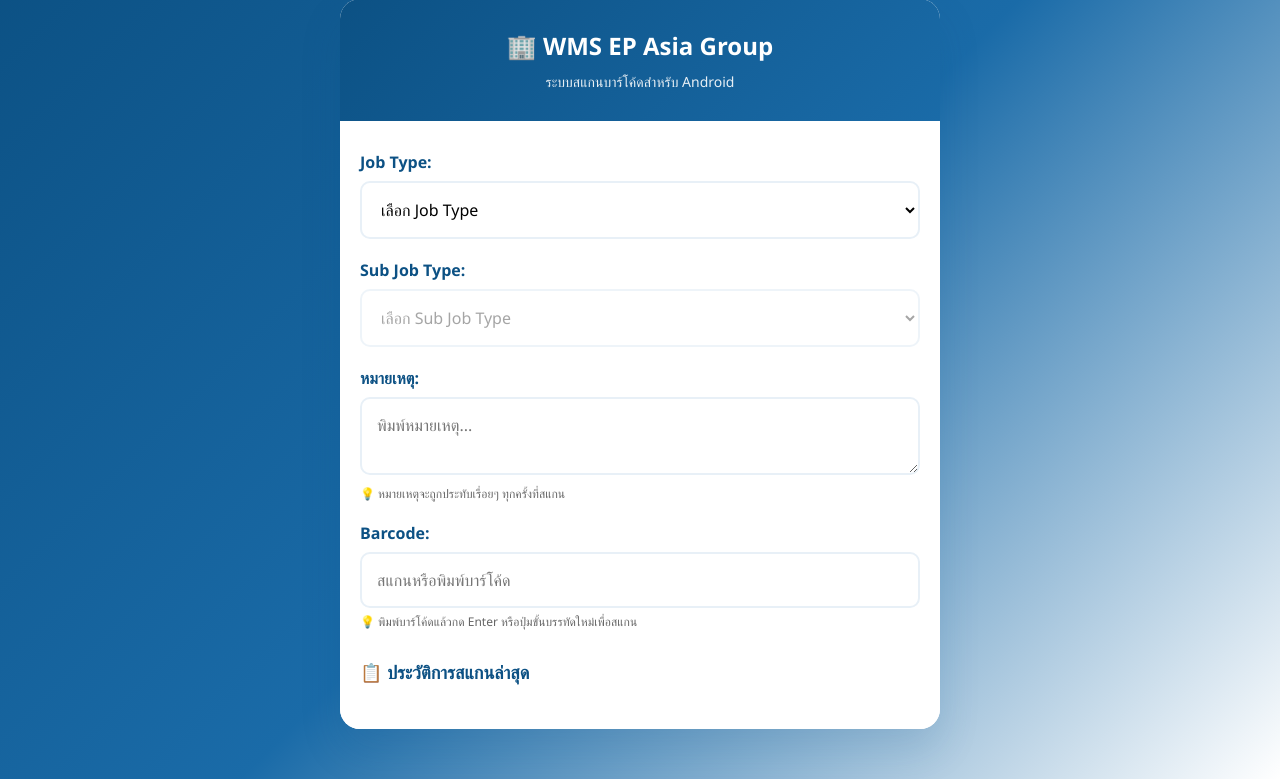
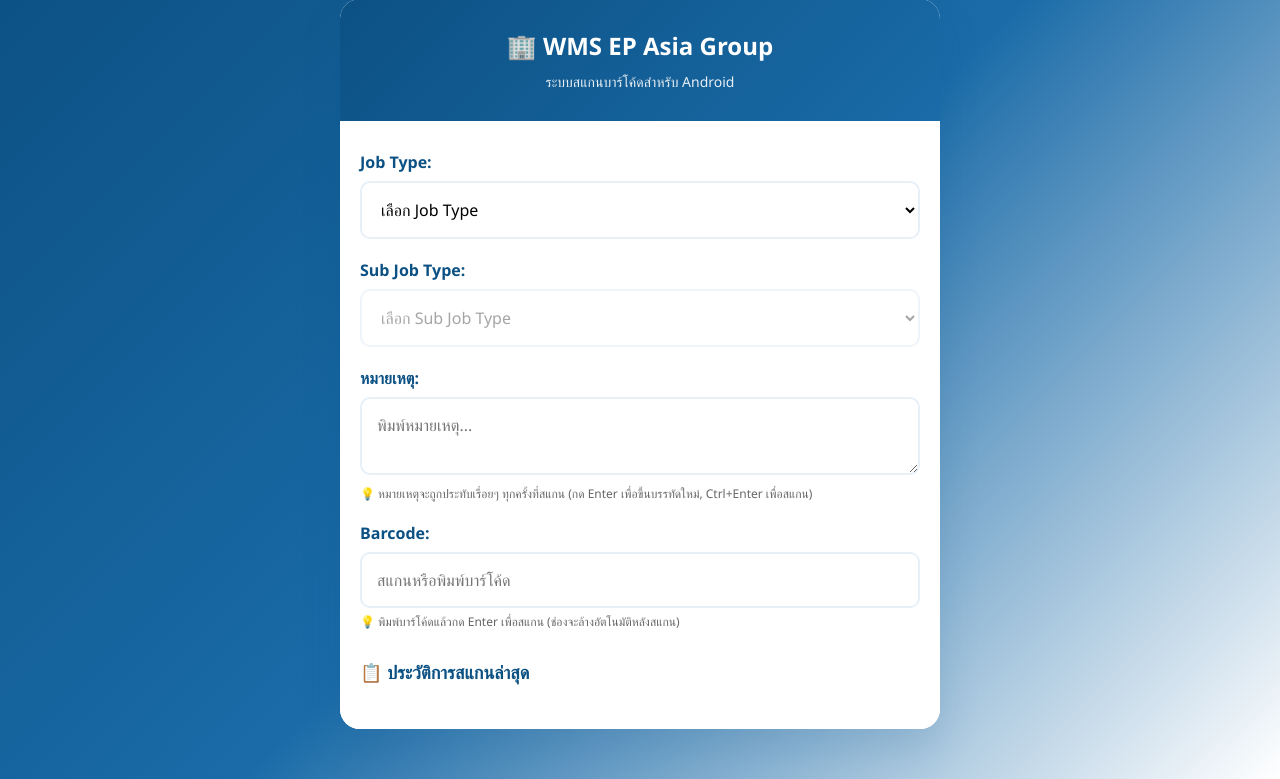
Before and after one commit to sthongma/WMS_BarcodeScanner, a Flask app: page / in a window 1280 px wide. Shown: the part 21-800 px from the top of the page. Run offline with Flask 3, Linux system fonts and the light colour scheme.

Commit message:
ปรับปรุงฟังก์ชันการจัดการหมายเหตุและบาร์โค้ดในไฟล์ index.html โดยเพิ่มการรองรับการกด Enter และ Ctrl+Enter สำหรับการสแกน รวมถึงปรับข้อความแสดงคำแนะนำให้ชัดเจนยิ่งขึ้น

```diff
--- a/templates/index.html
+++ b/templates/index.html
@@ -290,9 +290,9 @@
 
                 <div class="form-group">
                     <label for="note">หมายเหตุ:</label>
-                    <textarea id="note" placeholder="พิมพ์หมายเหตุ..." rows="2" style="resize: vertical;"></textarea>
+                    <textarea id="note" placeholder="พิมพ์หมายเหตุ..." rows="2" style="resize: vertical;" onkeydown="handleNoteKeydown(event)"></textarea>
                     <small style="color: #666; font-size: 12px; margin-top: 5px; display: block;">
-                        💡 หมายเหตุจะถูกประทับเรื่อยๆ ทุกครั้งที่สแกน
+                        💡 หมายเหตุจะถูกประทับเรื่อยๆ ทุกครั้งที่สแกน (กด Enter เพื่อขึ้นบรรทัดใหม่, Ctrl+Enter เพื่อสแกน)
                     </small>
                 </div>
 
@@ -300,7 +300,7 @@
                     <label for="barcode">Barcode:</label>
                     <input type="text" id="barcode" placeholder="สแกนหรือพิมพ์บาร์โค้ด" onkeypress="handleBarcodeEnter(event)">
                     <small style="color: #666; font-size: 12px; margin-top: 5px; display: block;">
-                        💡 พิมพ์บาร์โค้ดแล้วกด Enter หรือปุ่มขั้นบรรทัดใหม่เพื่อสแกน
+                        💡 พิมพ์บาร์โค้ดแล้วกด Enter เพื่อสแกน (ช่องจะล้างอัตโนมัติหลังสแกน)
                     </small>
                 </div>
 
@@ -416,6 +416,10 @@
                     document.getElementById('barcode').focus();
                     loadHistory();
                 } else {
+                    // ล้างช่อง barcode ไม่ว่าจะสำเร็จหรือไม่
+                    document.getElementById('barcode').value = '';
+                    document.getElementById('barcode').focus();
+
                     if (data.duplicate) {
                         const message = `${data.message}\n\nข้อมูลเดิม:\nเวลา: ${new Date(data.existing_record.scan_date).toLocaleString('th-TH')}\nJob Type: ${data.existing_record.job_type_name}\nSub Job Type: ${data.existing_record.sub_job_type_name}\nผู้สแกน: ${data.existing_record.user_id}`;
                         showStatus('scanStatus', message, 'error');
@@ -475,7 +479,24 @@
         // Handle barcode enter key
         function handleBarcodeEnter(event) {
             if (event.key === 'Enter') {
+                // ถ้ากด Shift+Enter ให้ขึ้นบรรทัดใหม่ (สำหรับช่องหมายเหตุ)
+                if (event.shiftKey) {
+                    return; // ให้ขึ้นบรรทัดใหม่ตามปกติ
+                }
+                event.preventDefault(); // ป้องกันการขึ้นบรรทัดใหม่
                 scanBarcode();
+            }
+        }
+
+        // Handle note textarea keydown
+        function handleNoteKeydown(event) {
+            if (event.key === 'Enter') {
+                if (event.ctrlKey) {
+                    // Ctrl+Enter เพื่อสแกน
+                    event.preventDefault();
+                    scanBarcode();
+                }
+                // Enter ปกติให้ขึ้นบรรทัดใหม่ (ไม่ต้องทำอะไร)
             }
         }
 
```
